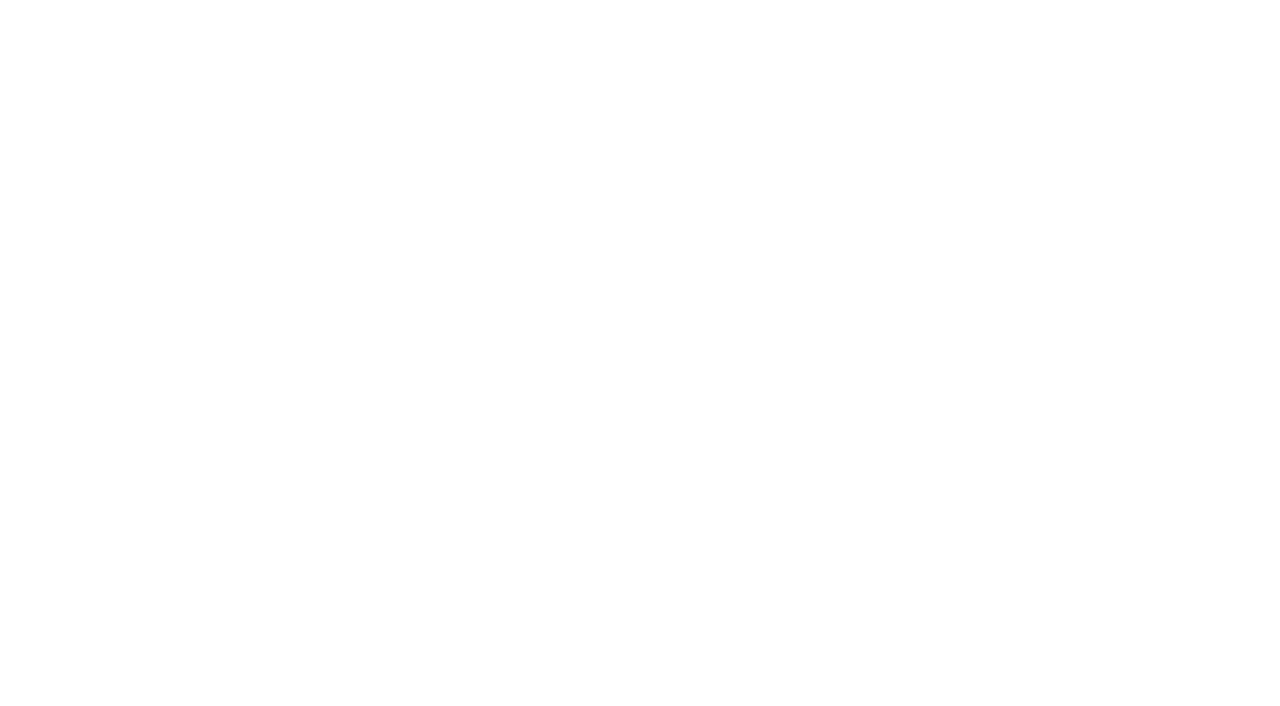
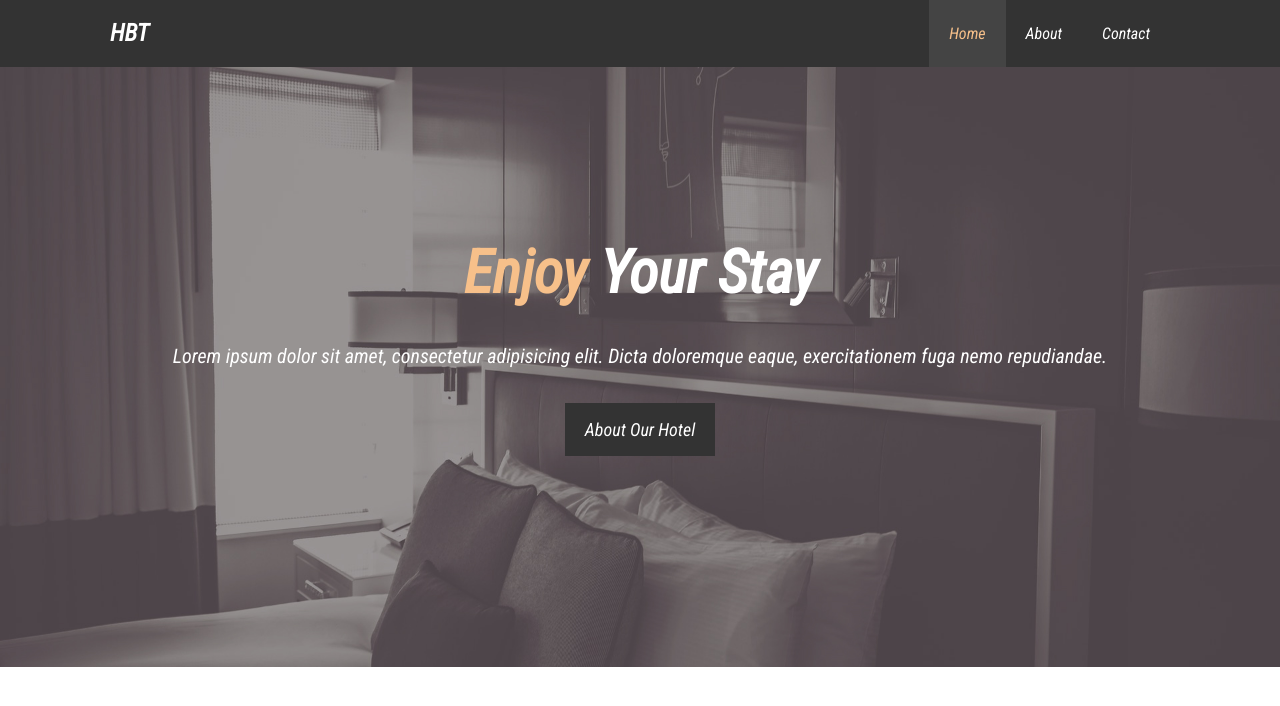
Before and after one commit to BGM6/Hotel-Website, a plain HTML site: page index.html in a window 1280 px wide. Drawn offline with Linux system fonts and the light colour scheme.

Commit message:
added navbar and showcase

```diff
--- a/css/style.css
+++ b/css/style.css
@@ -0,0 +1,119 @@
+/*Reset*/
+
+* {
+    margin: 0;
+    padding: 0;
+    box-sizing: border-box;
+}
+
+/*Main Styling*/
+
+html, body {
+    font-family: 'Roboto Condensed', sans-serif;
+    line-height: 1.7em;
+}
+
+a {
+    color: #333;
+    text-decoration: none;
+}
+
+h1, h2, h3 {
+    padding-bottom: 20px;
+}
+
+p {
+    margin: 10px 0;
+}
+
+/*Utility Classes*/
+
+.container {
+    margin: auto;
+    max-width: 1100px;
+    overflow: auto;
+    padding: 0 20px;
+}
+
+.text-primary {
+    color: #f7c08a;
+}
+
+.lead {
+    font-size: 20px;
+}
+
+.btn {
+    display: inline-block;
+    font-size: 18px;
+    color: #fff;
+    background: #333;
+    padding: 13px 20px;
+    border: none;
+    cursor: pointer;
+}
+
+.btn:hover {
+    background: #f7c08a;
+    color: #333;
+}
+
+/*Navbar*/
+
+#navbar {
+    background: #333;
+    color: #fff;
+    overflow: auto;
+}
+
+#navbar a {
+    color: #ffffff;
+}
+
+#navbar h1 {
+    float: left;
+    padding-top: 20px;
+}
+
+#navbar ul {
+    list-style: none;
+    float: right;
+}
+
+#navbar ul li {
+    float: left;
+}
+
+#navbar ul li a {
+    display: block;
+    padding: 20px;
+    text-align: center;
+}
+
+#navbar ul li a:hover,
+#navbar ul li a.current {
+    background: #444;
+    color: #f7c08a;
+}
+
+#showcase {
+    background: url('../img/showcase.jpg') no-repeat center center/cover;
+    height: 600px;
+}
+
+#showcase .showcase-content {
+    color: #ffffff;
+    text-align: center;
+    padding-top: 170px;
+}
+
+#showcase .showcase-content h1 {
+    font-size: 60px;
+    line-height: 1.2em;
+
+}
+
+#showcase .showcase-content p {
+    padding-bottom: 20px;
+    line-height: 1.7em;
+}
--- a/index.html
+++ b/index.html
@@ -7,13 +7,37 @@
     <meta http-equiv="X-UA-Compatible" content="ie=edge">
     <meta name="description" content="Welcome to the most best hotel ever">
     <meta name="keywords" content="hotel, best hotel, sf hotel">
-    <link rel="stylesheet" href="./css/style.css">
+    <link rel="stylesheet" href="css/style.css">
+    <link rel="preconnect" href="https://fonts.gstatic.com">
+    <link href="https://fonts.googleapis.com/css2?family=Roboto+Condensed:ital@1&display=swap" rel="stylesheet">
     <title>Hotel BT | Welcome</title>
 </head>
 <body>
 <header>
-
+    <nav id="navbar">
+        <div class="container">
+            <h1 class="logo"><a href="index.html">HBT</a></h1>
+            <ul>
+                <li><a class="current" href="index.html">Home</a></li>
+                <li><a href="about.html">About</a></li>
+                <li><a href="contact.html">Contact</a></li>
+            </ul>
+        </div>
+    </nav>
+    <div id="showcase">
+        <div class="container">
+            <div class="showcase-content">
+                <h1><span class="text-primary">Enjoy</span> Your Stay</h1>
+                <p class="lead">Lorem ipsum dolor sit amet, consectetur adipisicing elit.
+                    Dicta doloremque eaque, exercitationem fuga nemo repudiandae.</p>
+                <a class="btn" href="about.html">About Our Hotel</a>
+            </div>
+        </div>
+    </div>
 </header>
 
+<section id="home-info">
+
+</section>
 </body>
 </html>
```
Also changed, not shown: Notes-CSS-HTML.txt (added), 1 other file.
